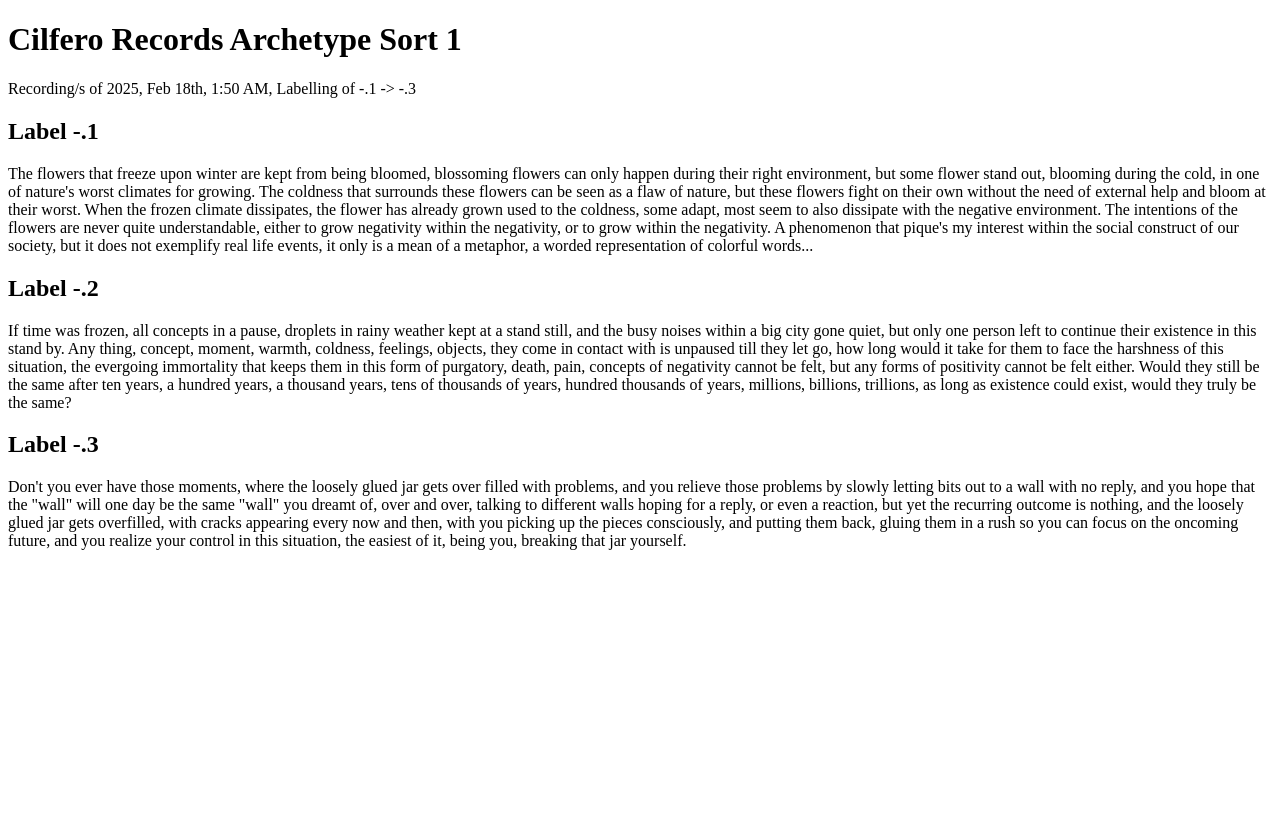
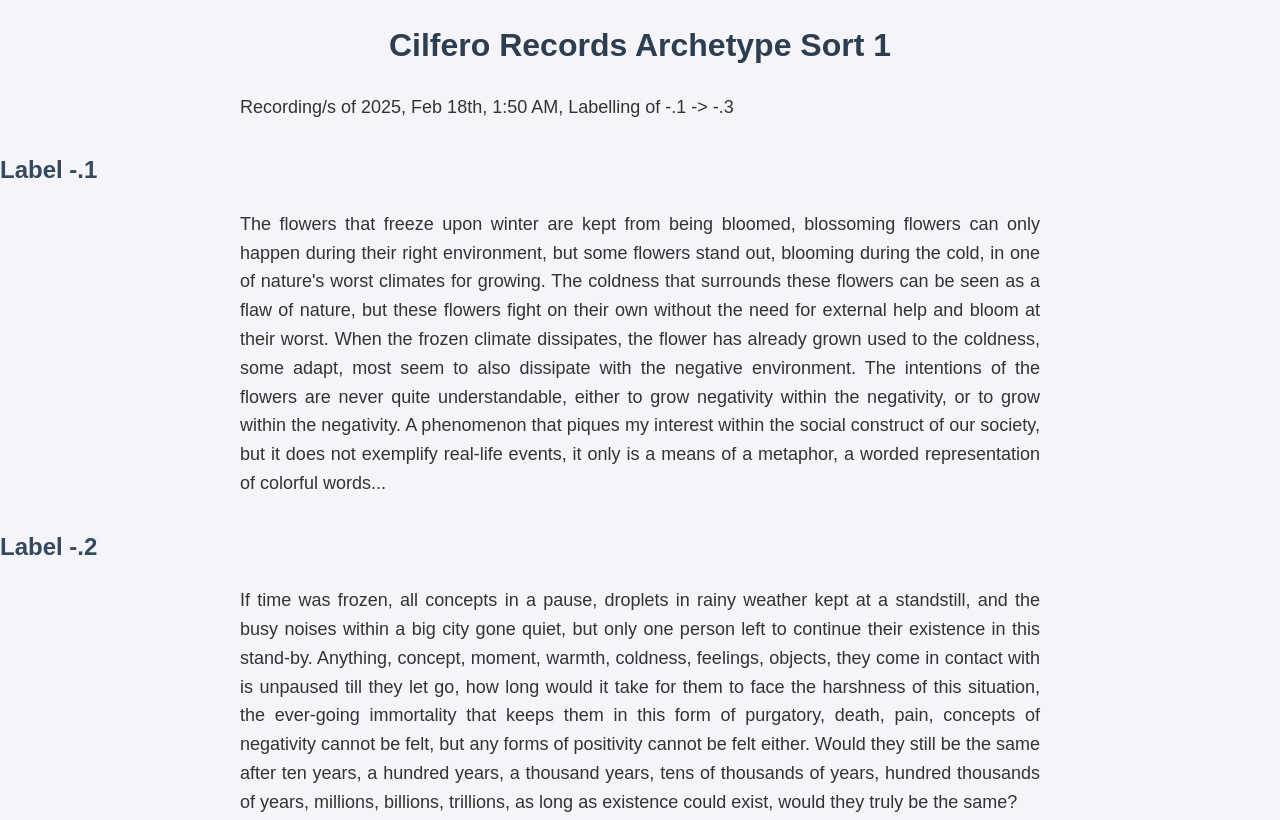
Before and after one commit to cilfero/cilfero-records, a plain HTML site: page index.html in a window 1280 px wide. Shown: the top 820 px of the page. Drawn offline with Linux system fonts and the light colour scheme.

Commit message:
Update index.html

```diff
--- a/index.html
+++ b/index.html
@@ -3,17 +3,47 @@
 <head>
     <meta charset="UTF-8">
     <meta name="viewport" content="width=device-width, initial-scale=1.0">
+    <meta name="description" content="Poetic expressions and reflections in written form. Explore the world of thought with Cilfero Records.">
     <title>The Cilfero Records</title>
+    <style>
+        body {
+            font-family: Arial, sans-serif;
+            background-color: #f4f4f9;
+            color: #333;
+            line-height: 1.6;
+            margin: 0;
+            padding: 0;
+        }
+        h1, h2 {
+            color: #2c3e50;
+        }
+        h1 {
+            text-align: center;
+            margin-top: 20px;
+        }
+        h2 {
+            margin-top: 30px;
+            color: #34495e;
+        }
+        p {
+            max-width: 800px;
+            margin: 20px auto;
+            font-size: 18px;
+            text-align: justify;
+        }
+    </style>
 </head>
 <body>
     <h1>Cilfero Records Archetype Sort 1</h1>
     <p>Recording/s of 2025, Feb 18th, 1:50 AM, Labelling of -.1 -> -.3</p>
+
     <h2>Label -.1</h2>
-    <p>The flowers that freeze upon winter are kept from being bloomed, blossoming flowers can only happen during their right environment, but some flower stand out, blooming during the cold, in one of nature's worst climates for growing. The coldness that surrounds these flowers can be seen as a flaw of nature, but these flowers fight on their own without the need of external help and bloom at their worst. When the frozen climate dissipates, the flower has already grown used to the coldness, some adapt, most seem to also dissipate with the negative environment. The intentions of the flowers are never quite understandable, either to grow negativity within the negativity, or to grow within the negativity. A phenomenon that pique's my interest within the social construct of our society,   but it does not exemplify real life events, it only is a mean of a metaphor, a worded representation of colorful words...</p>
+    <p>The flowers that freeze upon winter are kept from being bloomed, blossoming flowers can only happen during their right environment, but some flowers stand out, blooming during the cold, in one of nature's worst climates for growing. The coldness that surrounds these flowers can be seen as a flaw of nature, but these flowers fight on their own without the need for external help and bloom at their worst. When the frozen climate dissipates, the flower has already grown used to the coldness, some adapt, most seem to also dissipate with the negative environment. The intentions of the flowers are never quite understandable, either to grow negativity within the negativity, or to grow within the negativity. A phenomenon that piques my interest within the social construct of our society, but it does not exemplify real-life events, it only is a means of a metaphor, a worded representation of colorful words...</p>
+
     <h2>Label -.2</h2>
-    <p>If time was frozen, all concepts in a pause, droplets in rainy weather kept at a stand still, and the busy noises within a big city gone quiet, but only one person left to continue their existence in this stand by. Any thing, concept, moment, warmth, coldness, feelings, objects, they come in contact with is unpaused till they let go, how long would it take for them to face the harshness of this situation, the evergoing immortality that keeps them in this form of purgatory, death, pain, concepts of negativity cannot be felt, but any forms of positivity cannot be felt either. Would they still be the same after ten years, a hundred years, a thousand years, tens of thousands of years, hundred thousands of years, millions, billions, trillions, as long as existence could exist, would they truly be the same? </p>
+    <p>If time was frozen, all concepts in a pause, droplets in rainy weather kept at a standstill, and the busy noises within a big city gone quiet, but only one person left to continue their existence in this stand-by. Anything, concept, moment, warmth, coldness, feelings, objects, they come in contact with is unpaused till they let go, how long would it take for them to face the harshness of this situation, the ever-going immortality that keeps them in this form of purgatory, death, pain, concepts of negativity cannot be felt, but any forms of positivity cannot be felt either. Would they still be the same after ten years, a hundred years, a thousand years, tens of thousands of years, hundred thousands of years, millions, billions, trillions, as long as existence could exist, would they truly be the same?</p>
+
     <h2>Label -.3</h2>
-    <p>Don't you ever have those moments, where the loosely glued jar gets over filled with problems, and you relieve those problems by slowly letting bits out to a wall with no reply, and you hope that the "wall" will one day be the same "wall" you dreamt of, over and over, talking to different walls hoping for a reply, or even a reaction, but yet the recurring outcome is nothing, and the loosely glued jar gets overfilled, with cracks appearing every now and then, with you picking up the pieces consciously, and putting them back, gluing them in a rush so you can focus on the oncoming future, and you realize your control in this situation, the easiest of it, being you, breaking that jar yourself.</p>
-    <p></p>
+    <p>Don't you ever have those moments, where the loosely glued jar gets overfilled with problems, and you relieve those problems by slowly letting bits out to a wall with no reply, and you hope that the "wall" will one day be the same "wall" you dreamt of, over and over, talking to different walls hoping for a reply, or even a reaction, but yet the recurring outcome is nothing, and the loosely glued jar gets overfilled, with cracks appearing every now and then, with you picking up the pieces consciously, and putting them back, gluing them in a rush so you can focus on the oncoming future, and you realize your control in this situation, the easiest of it, being you, breaking that jar yourself.</p>
 </body>
 </html>
```
